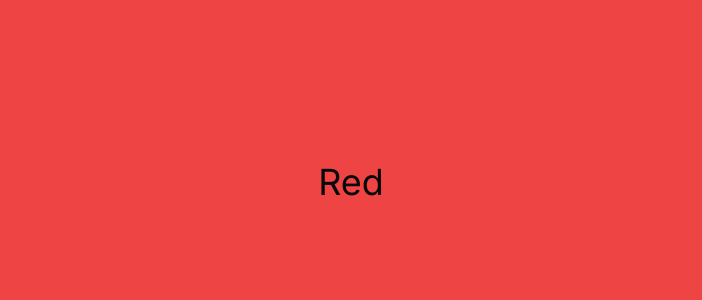
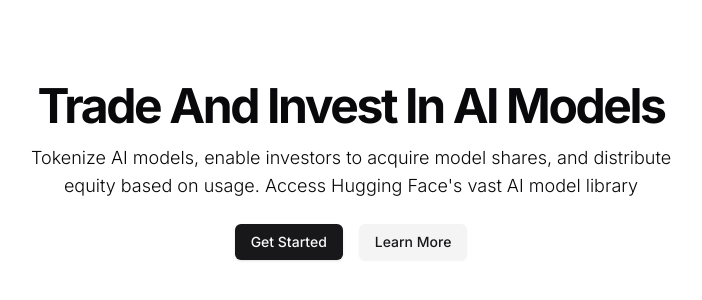
Before and after one commit to danielbacsur/draper-university-hackathon, a Next.js app: page / in a window 1280 px wide. Shown: the part 218-518 px from the top of the page, without its empty margins (289-991 px from the left). Built offline with nearby package versions, Linux system fonts and the light colour scheme.

Commit message:
feat: add section-header.tsx and hero section to the landing page

```diff
--- a/app/page.tsx
+++ b/app/page.tsx
@@ -1,25 +1,10 @@
 "use client";
 
+import { MeasuredPageWrapper } from "@/components/measured-page";
 import { ScrollControls, Scroll } from "@react-three/drei";
-import { Suspense, useState, useEffect } from "react";
+import { Suspense, useState, useEffect,  } from "react";
 import { Canvas } from "@react-three/fiber";
 import ReactDOM from "react-dom";
-
-function Content() {
-  return (
-    <>
-      <div className="h-screen w-screen grid place-items-center bg-red-500 text-4xl">
-        Red
-      </div>
-      <div className="h-screen w-screen grid place-items-center bg-blue-500 text-4xl">
-        Blue
-      </div>
-      <div className="h-screen w-screen grid place-items-center bg-green-500 text-4xl">
-        Green
-      </div>
-    </>
-  );
-}
 
 export default function OffScreenHeightMeasurer() {
   const [pages, setPages] = useState(0);
@@ -31,7 +16,7 @@ export default function OffScreenHeightMeasurer() {
     offScreenDiv.style.width = "100%";
     document.body.appendChild(offScreenDiv);
 
-    ReactDOM.render(<Content  />, offScreenDiv, () => {
+    ReactDOM.render(<MeasuredPageWrapper />, offScreenDiv, () => {
       setPages(offScreenDiv.offsetHeight / window.innerHeight);
       ReactDOM.unmountComponentAtNode(offScreenDiv);
       document.body.removeChild(offScreenDiv);
@@ -42,16 +27,16 @@ export default function OffScreenHeightMeasurer() {
     <div className="w-full h-screen">
       <Canvas gl={{ antialias: false }} dpr={[1, 1.5]}>
         <Suspense fallback={null}>
-          <ScrollControls infinite damping={0.1} pages={pages + 1} distance={1}>
+          <ScrollControls infinite damping={0.2} pages={pages + 1} distance={1}>
             <Scroll html>
               <div className="absolute -translate-y-full">
-                <Content />
+                <MeasuredPageWrapper />
               </div>
               <div className="absolute">
-                <Content />
+                <MeasuredPageWrapper />
               </div>
               <div className="absolute translate-y-full">
-                <Content />
+                <MeasuredPageWrapper />
               </div>
             </Scroll>
           </ScrollControls>
--- /dev/null
+++ b/components/measured-page.tsx
@@ -0,0 +1,38 @@
+import { Button } from "@/components/ui/button";
+import {
+  PageActions,
+  PageHeader,
+  PageHeaderDescription,
+  PageHeaderHeading,
+} from "@/components/section-header";
+
+export function MeasuredPage() {
+  return (
+    <>
+      <main>
+        <section className="min-h-screen grid place-items-center">
+          <PageHeader>
+            <PageHeaderHeading>Trade And Invest In AI Models</PageHeaderHeading>
+            <PageHeaderDescription>
+              Tokenize AI models, enable investors to acquire model shares, and
+              distribute equity based on usage. Access Hugging Face's vast AI
+              model library
+            </PageHeaderDescription>
+            <PageActions>
+              <Button>Get Started</Button>
+              <Button variant="secondary">Learn More</Button>
+            </PageActions>
+          </PageHeader>
+        </section>
+      </main>
+    </>
+  );
+}
+
+export function MeasuredPageWrapper() {
+  return (
+    <div className="w-screen relative">
+      <MeasuredPage />
+    </div>
+  );
+}
--- /dev/null
+++ b/components/section-header.tsx
@@ -0,0 +1,67 @@
+import { cn } from "@/lib/utils";
+import Balance from "react-wrap-balancer";
+
+function PageHeader({
+  className,
+  children,
+  ...props
+}: React.HTMLAttributes<HTMLDivElement>) {
+  return (
+    <section
+      className={cn(
+        "mx-auto flex max-w-[980px] flex-col items-center gap-2 py-8 md:py-12 md:pb-8 lg:py-24 lg:pb-20",
+        className,
+      )}
+      {...props}
+    >
+      {children}
+    </section>
+  );
+}
+
+function PageHeaderHeading({
+  className,
+  ...props
+}: React.HTMLAttributes<HTMLHeadingElement>) {
+  return (
+    <h1
+      className={cn(
+        "text-center text-3xl font-bold leading-tight tracking-tighter md:text-5xl lg:leading-[1.1] pb-1",
+        className,
+      )}
+      {...props}
+    />
+  );
+}
+
+function PageHeaderDescription({
+  className,
+  ...props
+}: React.HTMLAttributes<HTMLParagraphElement>) {
+  return (
+    <Balance
+      className={cn(
+        "max-w-[750px] text-center text-lg font-light text-foreground",
+        className,
+      )}
+      {...props}
+    />
+  );
+}
+
+function PageActions({
+  className,
+  ...props
+}: React.HTMLAttributes<HTMLDivElement>) {
+  return (
+    <div
+      className={cn(
+        "flex w-full items-center justify-center space-x-4 py-4 md:pb-10",
+        className,
+      )}
+      {...props}
+    />
+  );
+}
+
+export { PageHeader, PageHeaderHeading, PageHeaderDescription, PageActions };
```
